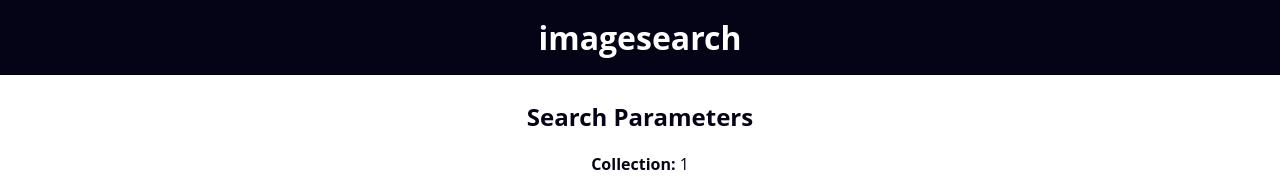
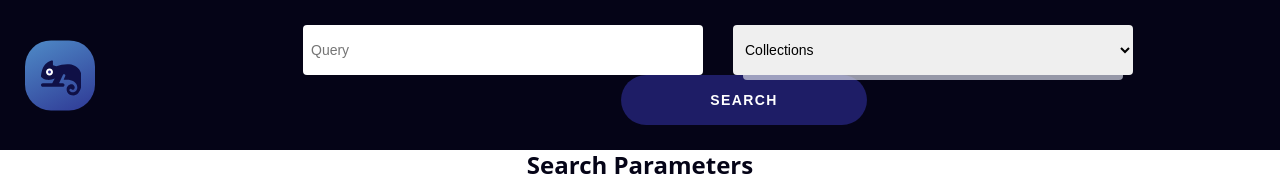
Before and after one commit to jamcry/unsplash-client-hipo, a React (Create React App) app: page /results/1/1 in a window 1280 px wide. Shown: the top 176 px of the page. Built offline with nearby package versions, Linux system fonts and the light colour scheme.

Commit message:
Refactor SearchForm and implement in StickyHeader

```diff
--- a/src/App.css
+++ b/src/App.css
@@ -1,5 +1,6 @@
 html, body, #root {
   height: 100%;
+  text-align: center;
 }
 
 .App {
--- a/src/components/PhotoModal.css
+++ b/src/components/PhotoModal.css
@@ -1,6 +1,6 @@
 .modal-container {
   position: fixed;
-  z-index: 1;
+  z-index: 999;
   top: 0;
   left: 0;
   display: flex;
--- a/src/components/SearchForm.css
+++ b/src/components/SearchForm.css
@@ -1,7 +1,4 @@
 form * {
-  /* Put a distance between form elements */
-  margin-top: .5rem;
-  margin-bottom: .5rem;
   border: none;
   box-sizing: border-box;
   font-size: 14px;
@@ -46,7 +43,6 @@ form button {
   letter-spacing: 0.1em;
   border: none;
   text-transform: uppercase;
-  margin-top: 75px;
 }
 
 form button:hover {
--- a/src/components/SearchForm.js
+++ b/src/components/SearchForm.js
@@ -18,11 +18,21 @@ export default class SearchForm extends Component {
     this.setState({ searchSubmitted: true })
   }
 
+  // Resets the state to initial values
+  resetFormState = () => {
+    this.setState({
+      query: "",
+      collection: "",
+      searchSubmitted: false
+    });
+  };
+
   render() {
     // Redirect to results page if form is submitted
     if (this.state.searchSubmitted) {
       const { collection, query } = this.state;
       const resultsPath = "/results/" + query + "/" + collection;
+      this.resetFormState();
       return (<Redirect to={resultsPath} />);
     }
 
--- a/src/components/StickyHeader.css
+++ b/src/components/StickyHeader.css
@@ -8,13 +8,46 @@
   display: block;
 }
 
-.sticky-header .brand {
-  font-size: 2rem;
-  font-weight: bold;
-  padding: 1rem;
+.sticky-header-container .logo-container {
+  height: 70px;
+  user-select: none;
+  -moz-user-select: none;
 }
 
-.sticky-header .brand a {
-  color: white;
-  text-decoration: none;
+.sticky-header-container {
+  margin: 25px;
 }
+
+.sticky-header-container, .sticky-header-container form {
+  display: flex;
+  flex-direction: row;
+  justify-content: center;
+  align-items: center;
+}
+
+form, form * {
+  margin: 0;
+}
+
+.sticky-header-container form {
+  display: flex;
+  flex-wrap: wrap;
+}
+
+.sticky-header-container svg {
+  margin-right: 86px;
+}
+
+.sticky-header-container select {
+  width: 400px;
+}
+
+.sticky-header-container input {
+  width: 400px;
+  margin-right: 30px;
+}
+
+.sticky-header-container button {
+  flex-basis: 246px;
+  margin-left: 52px;
+}
--- a/src/components/StickyHeader.js
+++ b/src/components/StickyHeader.js
@@ -1,18 +1,20 @@
 import React, { Component } from 'react'
 import { Link } from "react-router-dom";
 import "./StickyHeader.css";
+import SearchForm from './SearchForm';
+import { ReactComponent as AppLogo } from "../logo.svg";
 
 export default class StickyHeader extends Component {
   render() {
     return (
       <header className="sticky-header">
-        <div className="brand">
-          <Link to="/">
-            imagesearch
-          </Link>
-        </div>
-        <div className="header-form">
-          {/*<SearchForm />*/}
+        <div className="sticky-header-container">
+          <div className="logo-container">
+            <Link to="/">
+              <AppLogo />
+            </Link>
+          </div>
+          <SearchForm />
         </div>
       </header>
     )
--- a/src/pages/Home.css
+++ b/src/pages/Home.css
@@ -1,7 +1,3 @@
-body {
-  text-align: center;
-}
-
 .home {
   display: flex;
   background-color: #050417 !important;
@@ -17,15 +13,36 @@ body {
   margin: 1rem;
 }
 
+/*
+  Home search form styles
+*/
+
+.home-content form * {
+  /* Put a distance between form elements */
+  margin-top: .5rem;
+  margin-bottom: .5rem;
+}
+
 .home-content svg {
   margin-bottom: 14px;
 }
 
-.home-content .brand {
+.home-content button {
+  margin-top: 75px;
+}
+
+/*
+  Brand text style
+*/
+
+.brand {
   display: block;
   font-size: 36px;
   line-height: 49px;
   text-align: center;
+}
+
+.home-content .brand {
   margin-bottom: 50px;
 }
 
--- a/src/pages/Results.css
+++ b/src/pages/Results.css
@@ -10,6 +10,7 @@
 
 .results .content {
   margin: auto;
-  padding-top: 5rem;
+  margin-top: 120px;
+  padding: .5rem;
   max-width: 1024px;
 }
```
